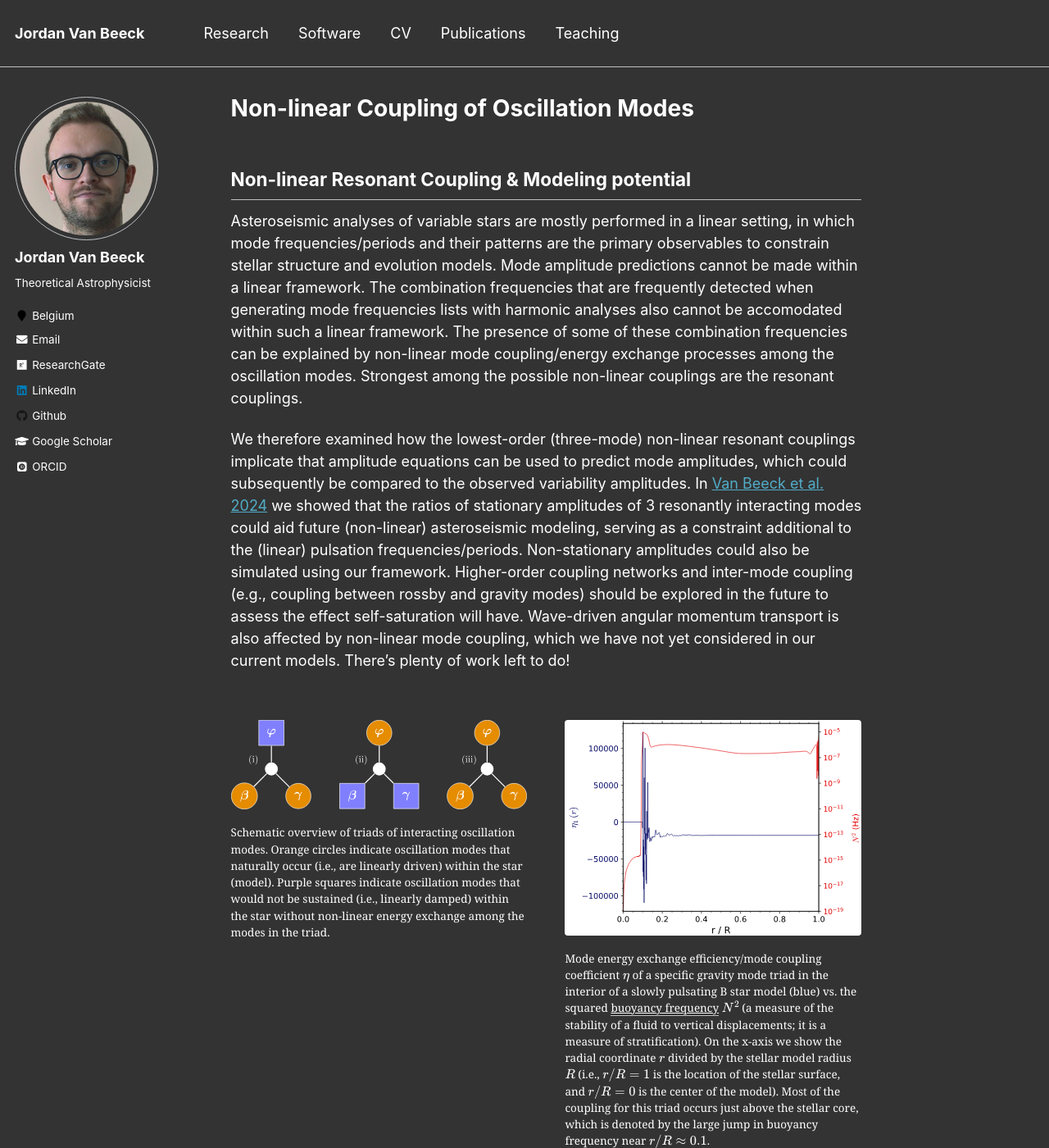
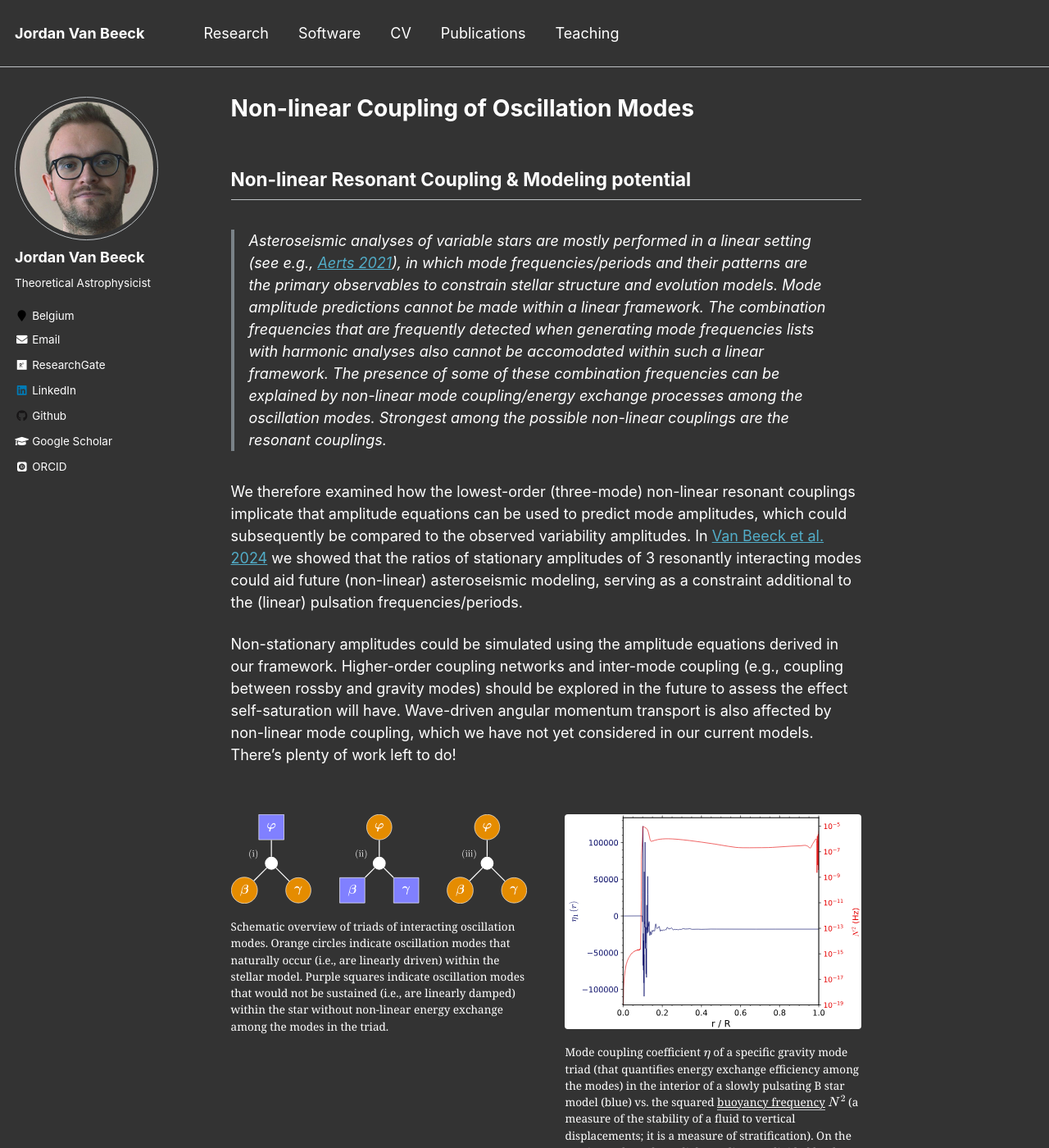
Before and after one commit to JVB11/jvb11.github.io, a Jekyll site: the page built from _research/nonlinear_coupling.md, in a window 1280 px wide and 1400 px high. Shown: the whole window at 82% size. Built offline with Jekyll 4.4.1, drawn with Linux system fonts in a browser that asks for light colours; some web fonts are replaced; formulas are drawn with MathJax 3; some of the changed text lies outside the part shown.

Commit message:
update to nonlinear coupling page

```diff
--- a/_research/nonlinear_coupling.md
+++ b/_research/nonlinear_coupling.md
@@ -10,7 +10,7 @@ header:
 
 ## Non-linear Resonant Coupling & Modeling potential
 
-Asteroseismic analyses of variable stars are mostly performed in a linear setting, in which mode frequencies/periods and their patterns are the primary observables to constrain stellar structure and evolution models.
+> Asteroseismic analyses of variable stars are mostly performed in a linear setting (see e.g., [Aerts 2021](https://journals.aps.org/rmp/abstract/10.1103/RevModPhys.93.015001)), in which mode frequencies/periods and their patterns are the primary observables to constrain stellar structure and evolution models.
 Mode amplitude predictions cannot be made within a linear framework.
 The combination frequencies that are frequently detected when generating mode frequencies lists with harmonic analyses also cannot be accomodated within such a linear framework.
 The presence of some of these combination frequencies can be explained by non-linear mode coupling/energy exchange processes among the oscillation modes.
@@ -18,7 +18,8 @@ Strongest among the possible non-linear couplings are the resonant couplings.
 
 We therefore examined how the lowest-order (three-mode) non-linear resonant couplings implicate that amplitude equations can be used to predict mode amplitudes, which could subsequently be compared to the observed variability amplitudes.
 In [Van Beeck et al. 2024](https://www.aanda.org/articles/aa/full_html/2024/07/aa48369-23/aa48369-23.html) we showed that the ratios of stationary amplitudes of 3 resonantly interacting modes could aid future (non-linear) asteroseismic modeling, serving as a constraint additional to the (linear) pulsation frequencies/periods.
-Non-stationary amplitudes could also be simulated using our framework.
+
+Non-stationary amplitudes could be simulated using the amplitude equations derived in our framework.
 Higher-order coupling networks and inter-mode coupling (e.g., coupling between rossby and gravity modes) should be explored in the future to assess the effect self-saturation will have.
 Wave-driven angular momentum transport is also affected by non-linear mode coupling, which we have not yet considered in our current models.
 There's plenty of work left to do!
@@ -31,13 +32,13 @@ There's plenty of work left to do!
   <a href="{{ '/images/research/coupling_triads_dark_mode.svg' | prepend: base_path }}" class="image-popup" title="Schematic overview of triads of interacting oscillation modes.">
     <img src="{{ '/images/research/coupling_triads_dark_mode.svg' | prepend: base_path }}" alt="Schematic overview of triads of interacting oscillation modes." style="width:100%; height:auto;">
   </a>
-  <figcaption style="display: table-caption; caption-side: bottom;">Schematic overview of triads of interacting oscillation modes. Orange circles indicate oscillation modes that naturally occur (i.e., are linearly driven) within the star (model). Purple squares indicate oscillation modes that would not be sustained (i.e., linearly damped) within the star without non-linear energy exchange among the modes in the triad.</figcaption>
+  <figcaption style="display: table-caption; caption-side: bottom;">Schematic overview of triads of interacting oscillation modes. Orange circles indicate oscillation modes that naturally occur (i.e., are linearly driven) within the stellar model. Purple squares indicate oscillation modes that would not be sustained (i.e., are linearly damped) within the star without non-linear energy exchange among the modes in the triad.</figcaption>
 </figure>
 <figure style="display:table; float:left; margin-right:auto; width:47%;">
   <a href="{{ '/images/research/mode_coupling/coupling_profile.svg' | prepend: base_path }}" class="image-popup" title="Example of a profile of the mode coupling coefficient in the stellar model interior.">
     <img src="{{ '/images/research/mode_coupling/coupling_profile.svg' | prepend: base_path }}" alt="Example of a profile of the mode coupling coefficient in the stellar model interior." style="width:100%; height:auto;">
   </a>
-  <figcaption style="display: table-caption; caption-side: bottom;">Mode energy exchange efficiency/mode coupling coefficient $\eta$ of a specific gravity mode triad in the interior of a slowly pulsating B star model (blue) vs. the squared <a href='https://en.wikipedia.org/wiki/Brunt–Väisälä_frequency'>buoyancy frequency</a> $N^2$ (a measure of the stability of a fluid to vertical displacements; it is a measure of stratification). On the x-axis we show the radial coordinate $r$ divided by the stellar model radius $R$ (i.e., $r/R = 1$ is the location of the stellar surface, and $r/R = 0$ is the center of the model). Most of the coupling for this triad occurs just above the stellar core, which is denoted by the large jump in buoyancy frequency near $r/R \approx 0.1$.</figcaption>
+  <figcaption style="display: table-caption; caption-side: bottom;">Mode coupling coefficient $\eta$ of a specific gravity mode triad (that quantifies energy exchange efficiency among the modes) in the interior of a slowly pulsating B star model (blue) vs. the squared <a href='https://en.wikipedia.org/wiki/Brunt–Väisälä_frequency'>buoyancy frequency</a> $N^2$ (a measure of the stability of a fluid to vertical displacements; it is a measure of stratification). On the x-axis we show the radial coordinate $r$ divided by the stellar model radius $R$ (i.e., $r/R = 1$ is the location of the stellar surface, and $r/R = 0$ is the center of the model). Most of the coupling for this triad occurs just above the stellar core, which is denoted by the large jump in buoyancy frequency near $r/R \approx 0.1$.</figcaption>
 </figure>
 </div>
 </kdb>
```
Also changed, not shown: other parts of _research/nonlinear_coupling.md (+1 -1 lines).
